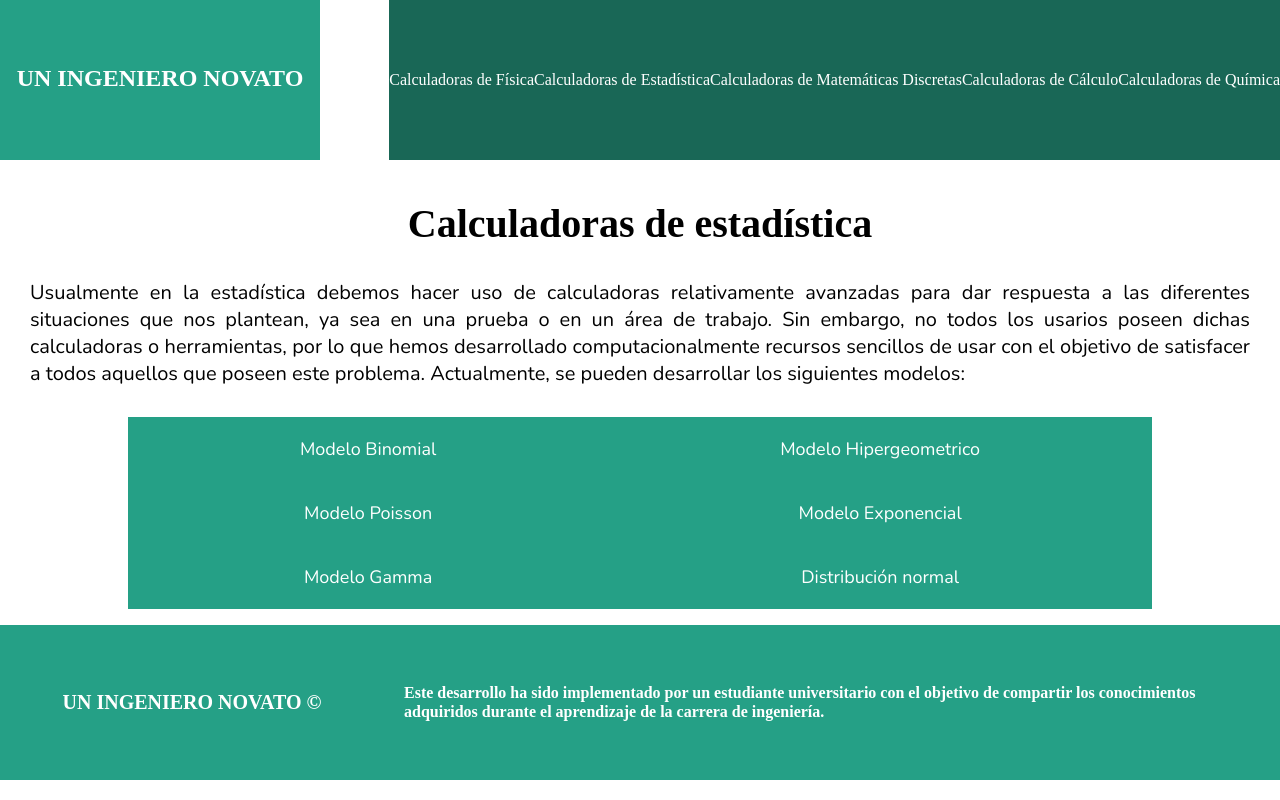
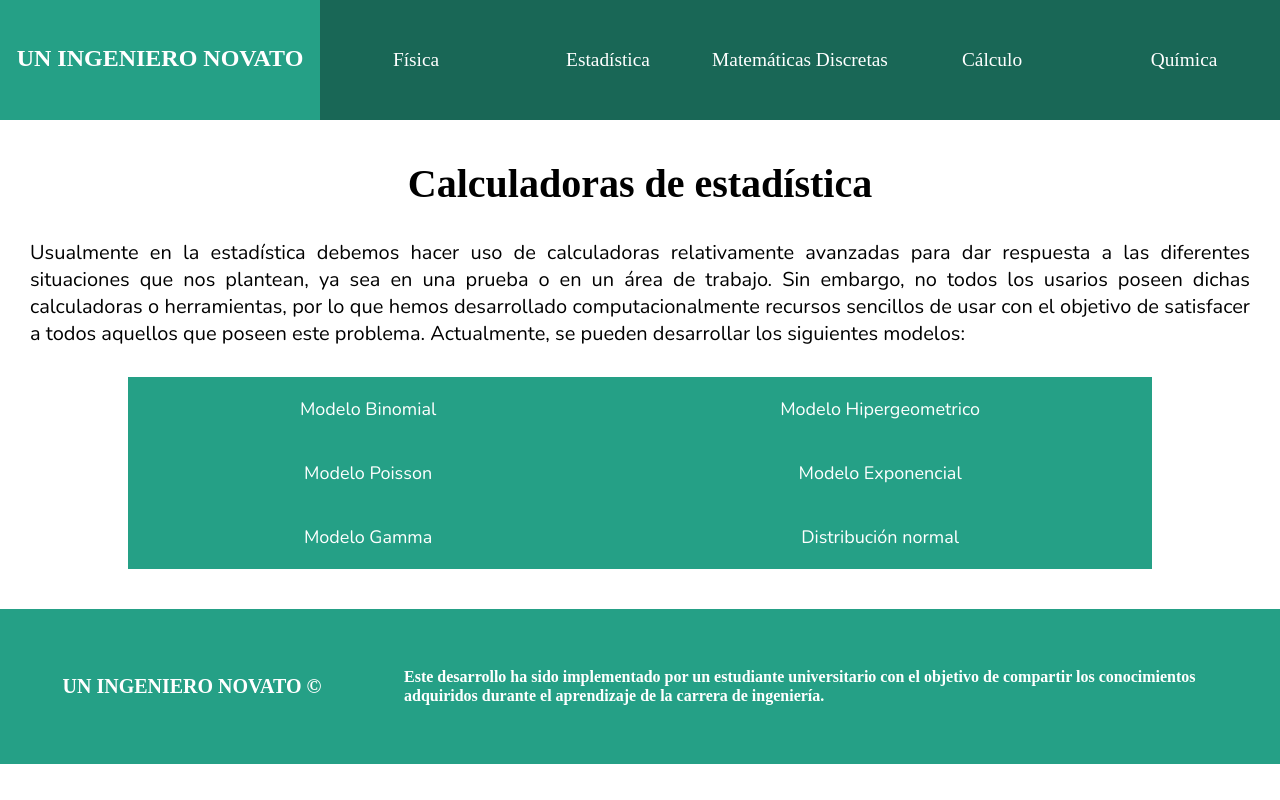
Before and after one commit to ingenovato/ingenovato, a plain HTML site: page calculadoras-de-estadistica/calculadoras-de-estadistica.html in a window 1280 px wide. Drawn offline with Linux system fonts and the light colour scheme; files whose address does not match are found by name.

Commit message:
Modificacion del nav cambiando la palabra calculadora por simplemente las materias. Ademas, algunos ajustes en cuanto a la alineacion del texto

```diff
--- a/calculadoras-de-estadistica/calculadoras-de-estadistica.html
+++ b/calculadoras-de-estadistica/calculadoras-de-estadistica.html
@@ -20,11 +20,11 @@
         <h1><a href="../index.html">UN INGENIERO NOVATO</a></h1><button class="boton-responsive" onclick="toggleBoton()">
             <i class="fa fa-bars"></i>
         </button><ul>
-            <li><a href="#">Calculadoras de Física</a></li>
-            <li><a href="calculadoras-de-estadistica.html">Calculadoras de Estadística</a></li>
-            <li><a href="#">Calculadoras de Matemáticas Discretas</a></li>
-            <li><a href="#">Calculadoras de Cálculo</a></li>
-            <li><a href="#">Calculadoras de Química</a></li>
+            <li><a href="#">Física</a></li>
+            <li><a href="calculadoras-de-estadistica.html">Estadística</a></li>
+            <li><a href="#">Matemáticas Discretas</a></li>
+            <li><a href="#">Cálculo</a></li>
+            <li><a href="#">Química</a></li>
         </ul>
     </div>
 
--- a/css/estilo-calculadoras-de-estadistica.css
+++ b/css/estilo-calculadoras-de-estadistica.css
@@ -1,7 +1,7 @@
 .section-calculadoras-de-estadistica{
     width: 100%;
     height: auto;
-    margin-bottom: 1em;
+    margin-bottom: 40px;
     background-color: white;
 }
 
--- a/css/estilo-index.css
+++ b/css/estilo-index.css
@@ -55,7 +55,7 @@
 
 .nav{
     width: 100%;
-    height: 20vh;
+    height: 15vh;
     background-color: white;
     position: sticky;
     top: 0;
@@ -87,12 +87,11 @@
     background: white;
     list-style-type: none;
     height: 100%;
-    align-content: flex-end;
-    justify-content: flex-end;
     transition: transform 0.75s cubic-bezier(0.4, 0, 1, 1);
 }
 
 .nav ul li{
+    width: 20%;
     height: 100%;
     display: flex;
     justify-self: flex-start;
@@ -111,6 +110,7 @@
     align-items: center;
     color: white;
     text-decoration: none;
+    font-size: 1.21rem;
 }
 
 .nav ul li:hover{
@@ -237,6 +237,7 @@
 
     .nav ul li{
         height: 70%;
+        width: 100%;
     }
 
 }
```
Also changed, not shown: calculadoras-de-estadistica/calculadora-modelo-binomial.html (+5 -5 lines), calculadoras-de-estadistica/calculadora-modelo-exponencial.html (+5 -5 lines), calculadoras-de-estadistica/calculadora-modelo-gamma.html (+5 -5 lines), calculadoras-de-estadistica/calculadora-modelo-hipergeometrico.html (+5 -5 lines), calculadoras-de-estadistica/calculadora-modelo-normal.html (+5 -5 lines), calculadoras-de-estadistica/calculadora-modelo-poisson.html (+5 -5 lines), index.html (+5 -5 lines).
